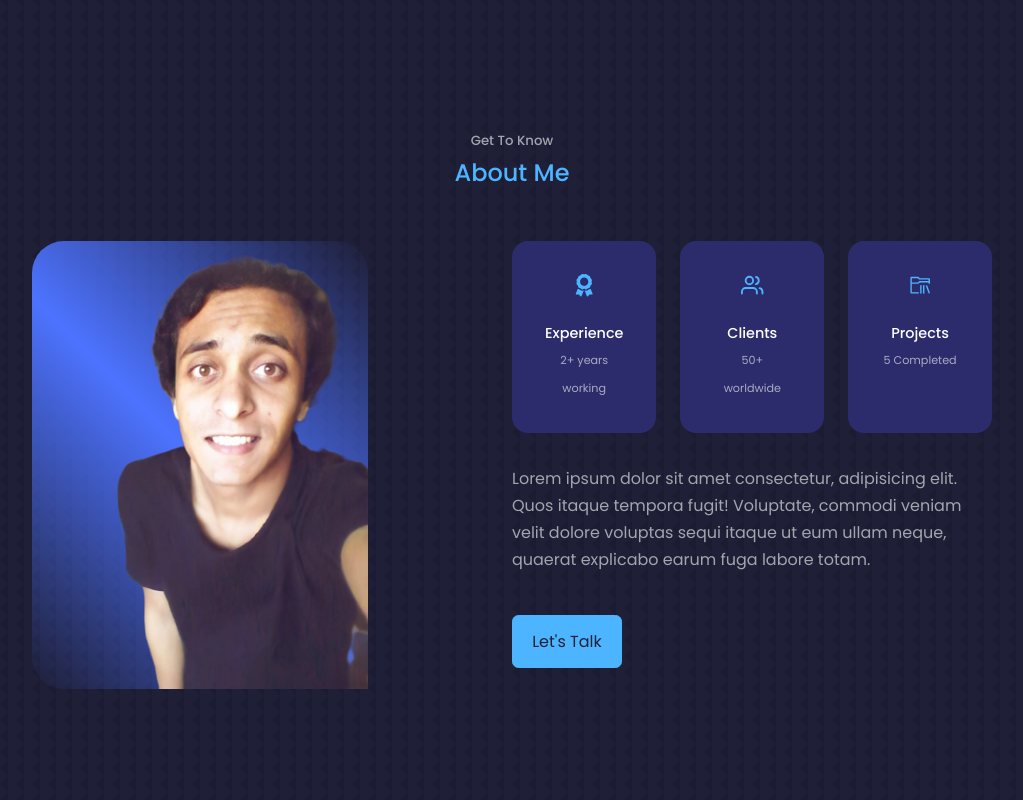
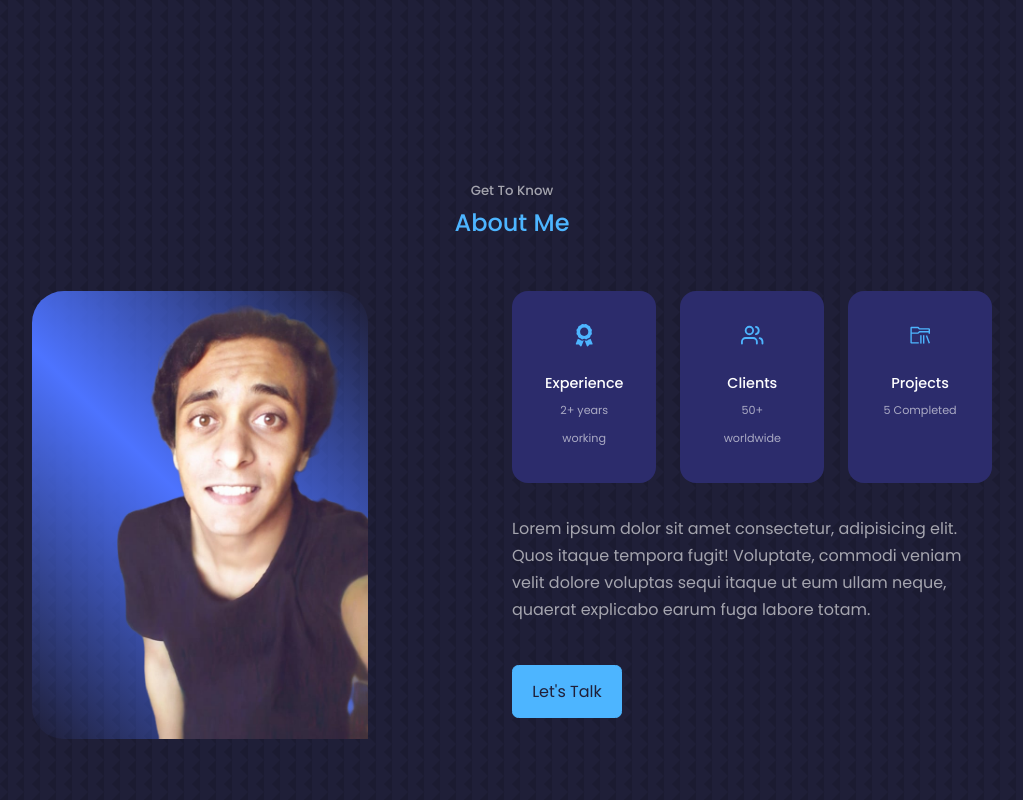
Before and after one commit to Toxn-boybot/Portfolio, a React (Create React App) app: page / in a window 1280 px wide. Shown: the part 920-1720 px from the top of the page, without its empty margins (128-1151 px from the left). Built offline with nearby package versions, Linux system fonts and the light colour scheme.

Commit message:
update build for gh-pages

```diff
--- a/src/components/about/about.css
+++ b/src/components/about/about.css
@@ -111,6 +111,6 @@
 
 @media (max-height: 815px) {
 	#about {
-		margin-top: 250px;
+		margin-top: 300px;
 	}
 }
```
